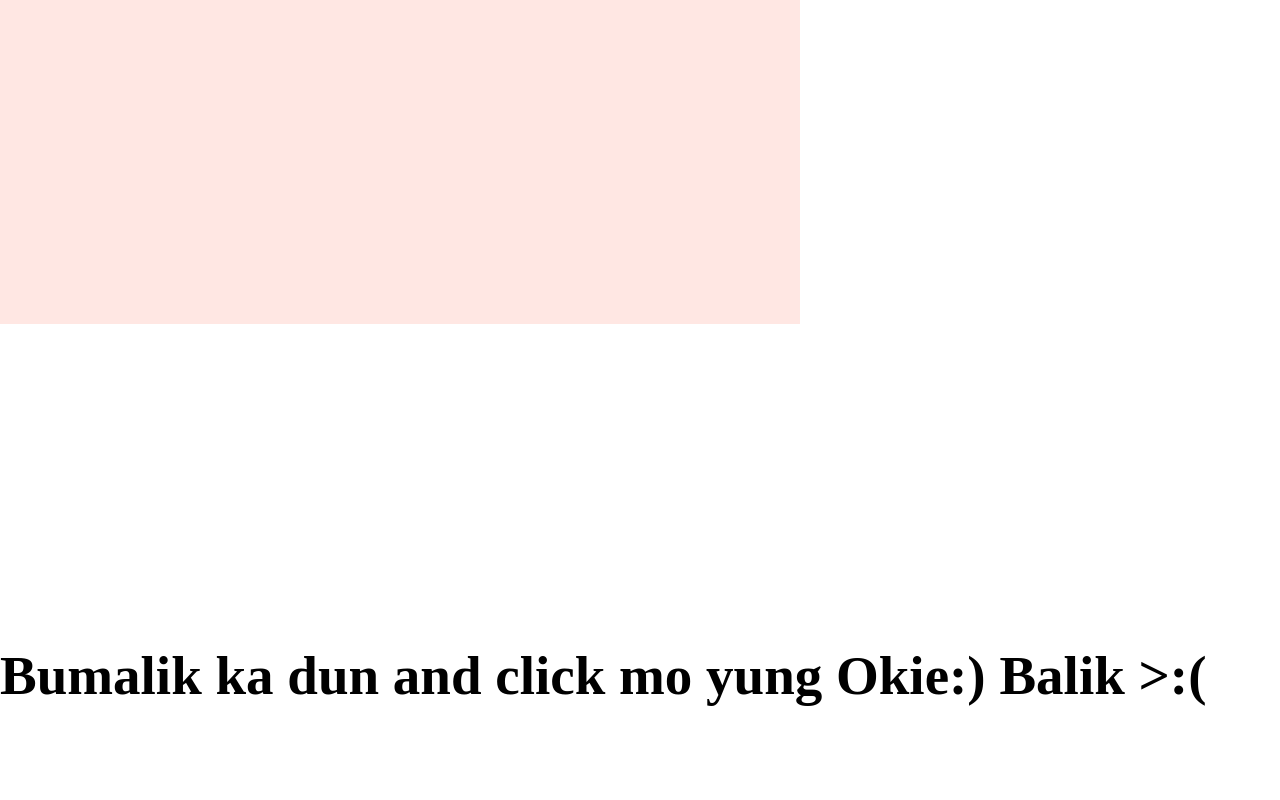
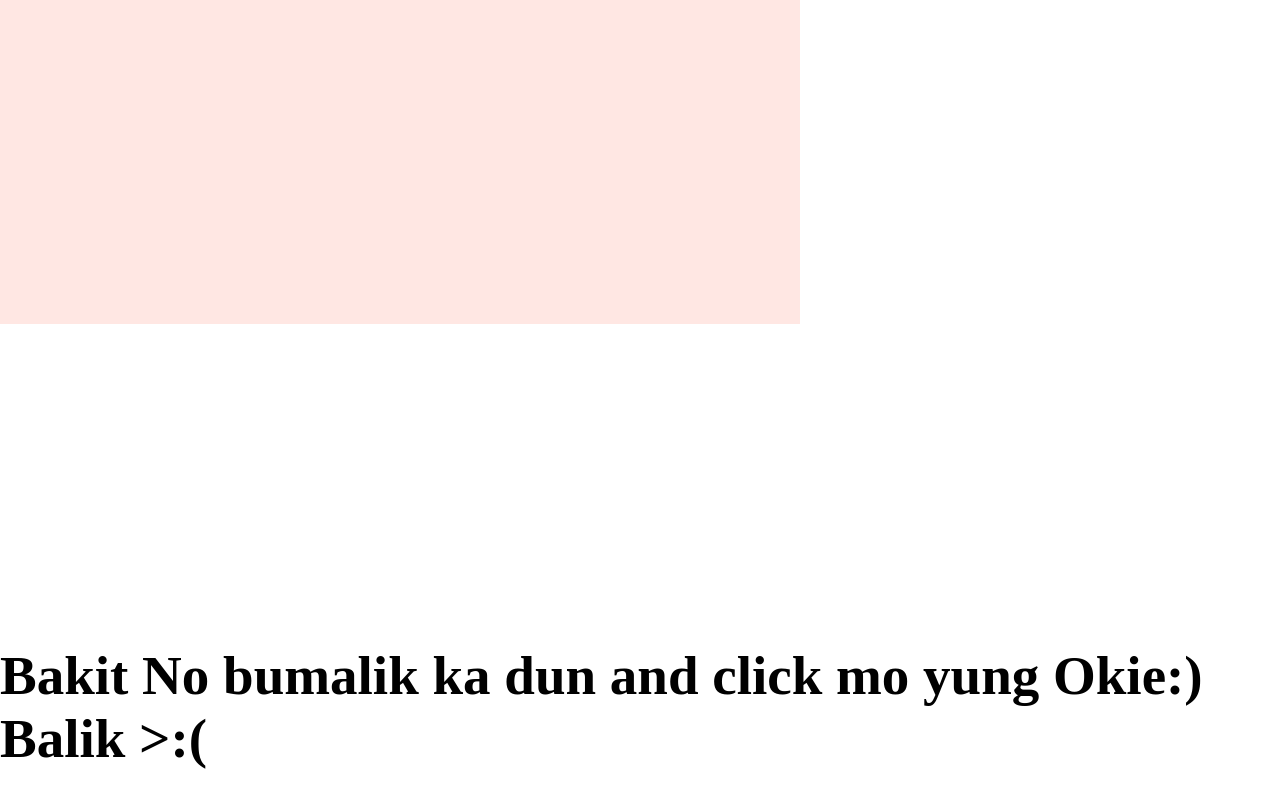
Before and after one commit to JHAY2R4/JHAY2R4-website, a plain HTML site: page No.html in a window 1280 px wide. Shown: the part 476-1276 px from the top of the page. Before the commit the page ends 1213 px from the top, so only its background shows below. Drawn offline with Linux system fonts and the light colour scheme.

Commit message:
Update No.html

```diff
--- a/No.html
+++ b/No.html
@@ -7,7 +7,7 @@
 <body>
 	<div class="container"></div>
 	    <div class="No">
-	    	<h2>Bumalik ka dun and click mo yung Okie:) Balik >:(</h2>
+	    	<h2>Bakit No bumalik ka dun and click mo yung Okie:) Balik >:(</h2>
 	    </div>
 
 </body>
```
